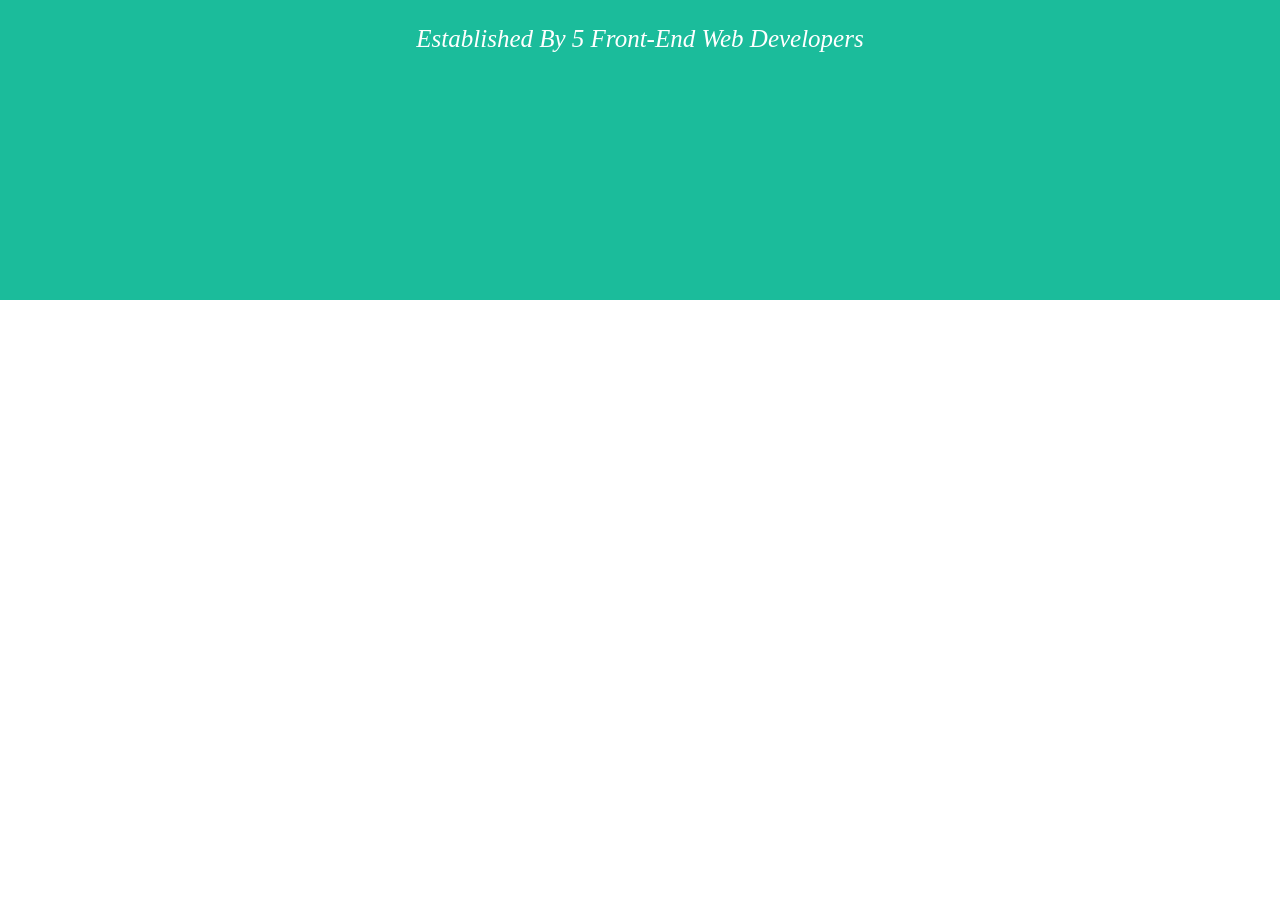
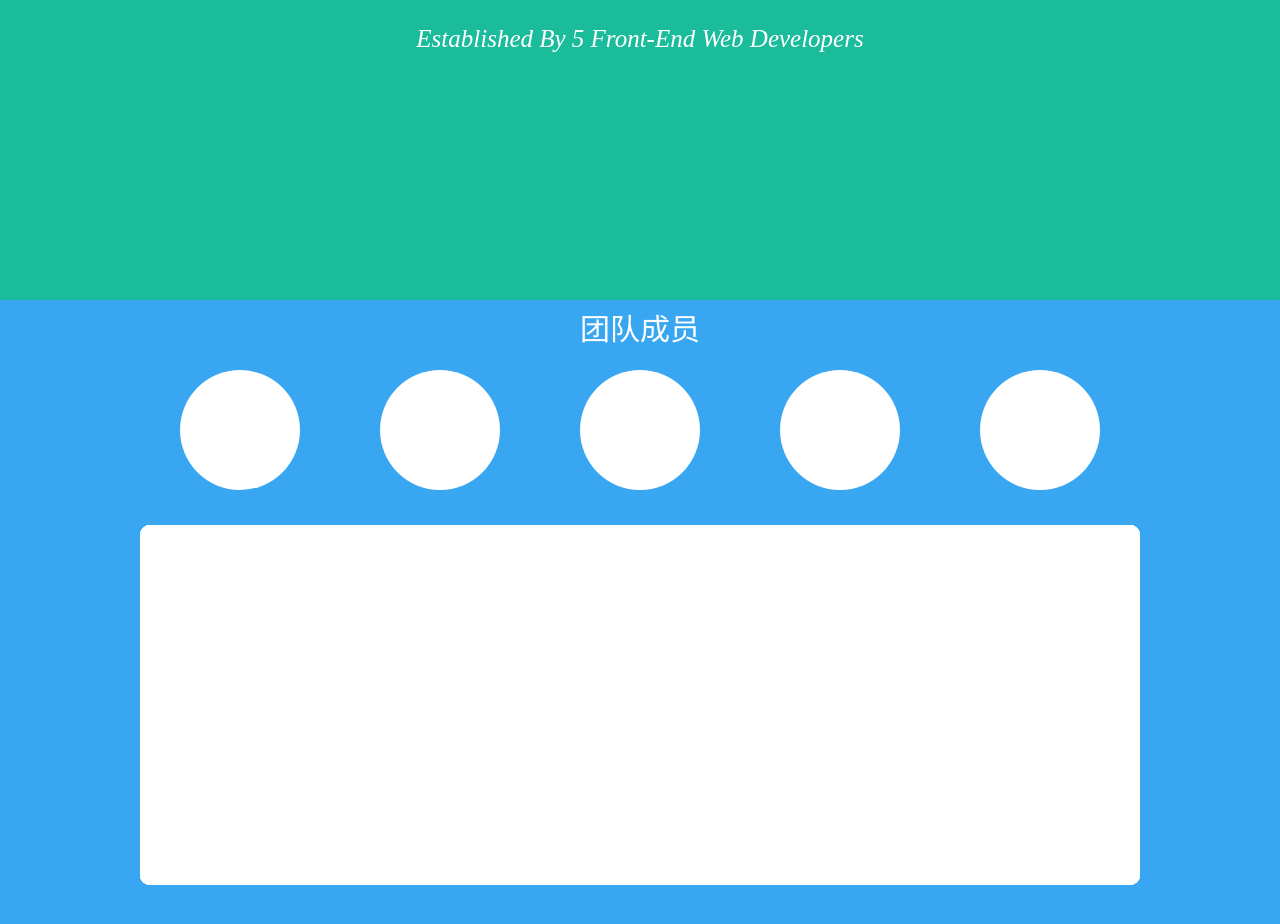
Before and after one commit to HashCoding/hashcoding.github.io, a plain HTML site: page public/html/index.html in a window 1280 px wide. Shown: the part 500-1424 px from the top of the page. Before the commit the page ends 800 px from the top, so only its background shows below. Drawn offline with Linux system fonts and the light colour scheme.

Commit message:
add a part of main module

```diff
--- a/public/css/index.css
+++ b/public/css/index.css
@@ -2,11 +2,22 @@
 	position: relative;;
 	height: 100%;
 }
+section.section {
+	height: 100%;
+	overflow: hidden;;
+	position: relative;
+}
+.section .section-title {
+	color: #FFFFFF;
+	font-weight: 100;
+	font-size: 30px;
+	line-height: 2;
+	text-align: center;
+}
+/* section main start */
 section.main {
-	height: 100%;
+
 	background-color: rgb(27, 188, 155);
-	overflow: hidden;
-	position: relative;
     padding: 0 10px;
 }
 .main  path {
@@ -37,6 +48,53 @@ section.main {
     top:40%;
 
 }
+/* section main end */
+
+
+/* section intro start */
+.intro {
+	background-color: #38A6F1;
+}
+.intro .intro-main {
+	width: 1000px;
+	margin: 10px auto 0;
+}
+.intro .member-header-list {
+	display: flex;
+	-webkit-display: flex;
+}
+.mhl-item {
+	flex-grow: 1;
+	margin: 0 40px;
+	border-radius: 50%;
+	overflow: hidden;
+	transition: transform .2s ease-in-out;
+}
+.mhl-item:hover {
+	transform: scale(1.1);
+}
+.mhl-item > a {
+	display: block;
+	padding-bottom: 100%;
+	background: #FFFFFF
+}
+
+.intro .member-content-list {
+	position: relative;
+	height: 360px;
+	margin: 35px auto 0;
+}
+.mcl-item {
+	position: absolute;
+	left: 0;
+	top: 0;
+	height: 360px;
+	width: 1000px;
+	background: #FFFFFF;
+	border-radius: 10px;
+}
+/* section intro end */
+
 
 /* animation hhere */
 
--- a/public/html/index.html
+++ b/public/html/index.html
@@ -94,6 +94,26 @@
 			</div>
 			<p class="main-team-word"><i>Established By 5 Front-End Web Developers</i></p>
 		</section>
+		<section class="section intro">
+			<h3 class="section-title">团队成员</h3>
+			<div class="intro-main">
+				<ul class="member-header-list">
+					<li class="mhl-item"><a href="#"></a></li>
+					<li class="mhl-item"><a href="#"></a></li>
+					<li class="mhl-item"><a href="#"></a></li>
+					<li class="mhl-item"><a href="#"></a></li>
+					<li class="mhl-item"><a href="#"></a></li>
+				</ul>
+				<ul class="member-content-list">
+					<li class="mcl-item">
+					</li>
+					<li class="mcl-item"></li>
+					<li class="mcl-item"></li>
+					<li class="mcl-item"></li>
+					<li class="mcl-item"></li>
+				</ul>
+			</div>
+		</section>
 	</div>
 </body>
 </html>
```
